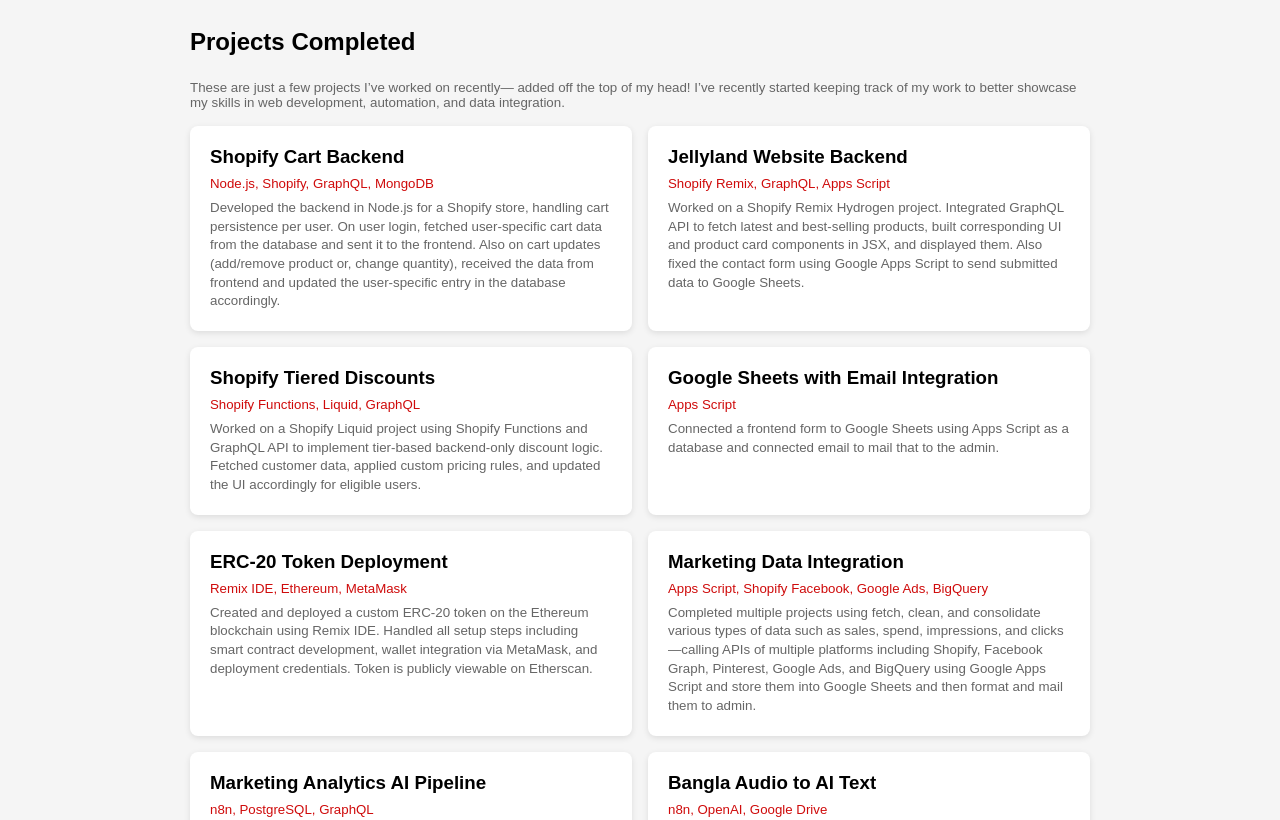
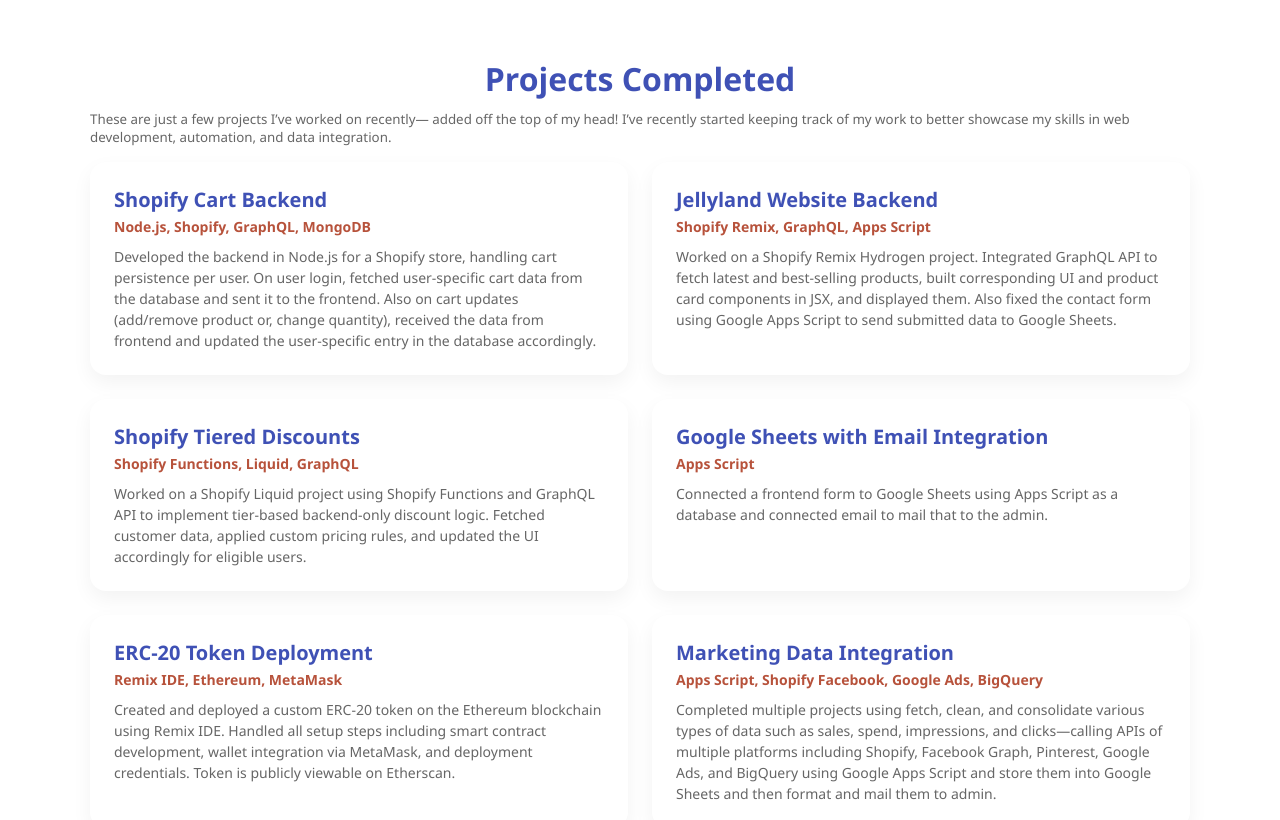
Before and after one commit to Ahmed-51/demo-portfolio, a plain HTML site: page index.html in a window 1280 px wide. Shown: the top 820 px of the page. Drawn offline with Linux system fonts and the light colour scheme.

Commit message:
Update index.html

```diff
--- a/index.html
+++ b/index.html
@@ -1,56 +1,94 @@
 <!DOCTYPE html>
 <html lang="en">
+
 <head>
   <meta charset="UTF-8" />
   <meta name="viewport" content="width=device-width, initial-scale=1" />
   <title>Projects Completed</title>
   <style>
+    :root {
+      --bg: #f0f2f5;
+      --card-bg: #ffffff;
+      --accent: #3f51b5;
+      --text: #333;
+      --muted: #666;
+    }
+
     body {
-    font-family: Arial, sans-serif;
-    padding: 20px;
-    background: #f5f5f5;
+      font-family: 'Segoe UI', Tahoma, sans-serif;
+      margin: 0;
+      padding: 30px 20px;
+      background: white;
+      color: var(--text);
     }
+
     h2 {
-    max-width: 900px;
-    margin: 0 auto 24px;
+      text-align: center;
+      margin-bottom: 10px;
+      font-size: 32px;
+      color: var(--accent);
     }
+
+    .intro {
+      max-width: 800px;
+      margin: 0 auto 40px;
+      font-size: 15px;
+      text-align: center;
+      color: var(--muted);
+    }
+
     .container {
-    display: flex;
-    flex-wrap: wrap;
-    gap: 16px;
-    max-width: 900px;
+      display: grid;
+      grid-template-columns: repeat(auto-fit, minmax(400px, 1fr));
+      gap: 24px;
+      max-width: 1100px;
       margin: 0 auto;
     }
+
     .card {
-    background: white;
-    border-radius: 8px;
-    padding: 20px;
-    flex: 1 1 300px;
-    box-shadow: 0 2px 6px rgba(0,0,0,0.1);
+      background: var(--card-bg);
+      border-radius: 16px;
+      padding: 24px;
+      box-shadow: 0 8px 20px rgba(0, 0, 0, 0.05);
+      transition: transform 0.2s ease, box-shadow 0.2s ease;
     }
+
+    .card:hover {
+      transform: translateY(-6px);
+      box-shadow: 0 12px 28px rgba(0, 0, 0, 0.08);
+    }
+
     .card h3 {
       margin-top: 0;
-    margin-bottom: 8px;
+      margin-bottom: 0;
+      color: var(--accent);
+      font-size: 20px;
     }
+
     .card h5 {
       margin: 4px 0;
-    color: #cf0b0b;
-    font-weight: 400;
+      font-weight: 600;
+      font-size: 14px;
+      color: #B7523B
     }
+
     .card small {
-    color: #666;
+      font-size: 14px;
+      color: var(--muted);
+      line-height: 1.5;
       display: block;
-    margin-top: 8px;
-    line-height: 1.4;
+      margin-top: 10px;
     }
   </style>
 </head>
+
 <body>
 
   <h2>Projects Completed</h2>
   <div class="container">
     <small style="display: block; color: #666; margin-bottom: 16px;">
-    These are just a few projects I’ve worked on recently— added off the top of my head! I’ve recently started keeping track of my work to better showcase my skills in web development, automation, and data integration.
+      These are just a few projects I’ve worked on recently— added off the top of my head! I’ve recently started keeping
+      track of my work to better showcase my skills in web development, automation, and data integration.
     </small>
   </div>
 
@@ -58,63 +96,83 @@
     <div class="card">
       <h3>Shopify Cart Backend</h3>
       <h5>Node.js, Shopify, GraphQL, MongoDB</h5>
-    <small>Developed the backend in Node.js for a Shopify store, handling cart persistence per user. On user login, fetched user-specific cart data from the database and sent it to the frontend. Also on cart updates (add/remove product or, change quantity), received the data from frontend and updated the user-specific entry in the database accordingly.</small>
+      <small>Developed the backend in Node.js for a Shopify store, handling cart persistence per user. On user login,
+        fetched user-specific cart data from the database and sent it to the frontend. Also on cart updates (add/remove
+        product or, change quantity), received the data from frontend and updated the user-specific entry in the
+        database accordingly.</small>
     </div>
 
     <div class="card">
       <h3>Jellyland Website Backend</h3>
       <h5>Shopify Remix, GraphQL, Apps Script</h5>
-    <small>Worked on a Shopify Remix Hydrogen project. Integrated GraphQL API to fetch latest and best-selling products, built corresponding UI and product card components in JSX, and displayed them. Also fixed the contact form using Google Apps Script to send submitted data to Google Sheets.</small>
+      <small>Worked on a Shopify Remix Hydrogen project. Integrated GraphQL API to fetch latest and best-selling
+        products, built corresponding UI and product card components in JSX, and displayed them. Also fixed the contact
+        form using Google Apps Script to send submitted data to Google Sheets.</small>
     </div>
 
     <div class="card">
       <h3>Shopify Tiered Discounts</h3>
       <h5>Shopify Functions, Liquid, GraphQL</h5>
-    <small>Worked on a Shopify Liquid project using Shopify Functions and GraphQL API to implement tier-based backend-only discount logic. Fetched customer data, applied custom pricing rules, and updated the UI accordingly for eligible users.</small>
+      <small>Worked on a Shopify Liquid project using Shopify Functions and GraphQL API to implement tier-based
+        backend-only discount logic. Fetched customer data, applied custom pricing rules, and updated the UI accordingly
+        for eligible users.</small>
     </div>
 
     <div class="card">
       <h3>Google Sheets with Email Integration</h3>
       <h5>Apps Script</h5>
-    <small>Connected a frontend form to Google Sheets using Apps Script as a database and connected email to mail that to the admin.</small>
+      <small>Connected a frontend form to Google Sheets using Apps Script as a database and connected email to mail that
+        to the admin.</small>
     </div>
 
     <div class="card">
       <h3>ERC-20 Token Deployment</h3>
       <h5>Remix IDE, Ethereum, MetaMask</h5>
-    <small>Created and deployed a custom ERC-20 token on the Ethereum blockchain using Remix IDE. Handled all setup steps including smart contract development, wallet integration via MetaMask, and deployment credentials. Token is publicly viewable on Etherscan.</small>
+      <small>Created and deployed a custom ERC-20 token on the Ethereum blockchain using Remix IDE. Handled all setup
+        steps including smart contract development, wallet integration via MetaMask, and deployment credentials. Token
+        is publicly viewable on Etherscan.</small>
     </div>
 
     <div class="card">
       <h3>Marketing Data Integration</h3>
       <h5>Apps Script, Shopify Facebook, Google Ads, BigQuery</h5>
-    <small>Completed multiple projects using fetch, clean, and consolidate various types of data such as sales, spend, impressions, and clicks—calling APIs of multiple platforms including Shopify, Facebook Graph, Pinterest, Google Ads, and BigQuery using Google Apps Script and store them into Google Sheets and then format and mail them to admin.</small>
+      <small>Completed multiple projects using fetch, clean, and consolidate various types of data such as sales, spend,
+        impressions, and clicks—calling APIs of multiple platforms including Shopify, Facebook Graph, Pinterest, Google
+        Ads, and BigQuery using Google Apps Script and store them into Google Sheets and then format and mail them to
+        admin.</small>
     </div>
 
     <div class="card">
       <h3>Marketing Analytics AI Pipeline</h3>
       <h5>n8n, PostgreSQL, GraphQL</h5>
-    <small>Built n8n workflows to fetch daily data from Facebook Graph API, Google Ads API, BigQuery, and Shopify GraphQL API, storing campaign, order, and analytics data into Postgres. Weekly, the data is retrieved and fed into a configured AI agent for trend analysis, performance metrics, and business recommendations.</small>
+      <small>Built n8n workflows to fetch daily data from Facebook Graph API, Google Ads API, BigQuery, and Shopify
+        GraphQL API, storing campaign, order, and analytics data into Postgres. Weekly, the data is retrieved and fed
+        into a configured AI agent for trend analysis, performance metrics, and business recommendations.</small>
     </div>
 
     <div class="card">
       <h3>Bangla Audio to AI Text</h3>
       <h5>n8n, OpenAI, Google Drive</h5>
-    <small>Created an n8n workflow that takes Bangla audio files from Google Drive, transcribes and translates them to English using OpenAI Node, refines the text via an AI agent, and saves the final version back to Google Drive as a file.</small>
+      <small>Created an n8n workflow that takes Bangla audio files from Google Drive, transcribes and translates them to
+        English using OpenAI Node, refines the text via an AI agent, and saves the final version back to Google Drive as
+        a file.</small>
     </div>
 
     <div class="card">
       <h3>Shopify Order Automation</h3>
       <h5>Webhooks, Apps Script</h5>
-    <small>Built an automation using Shopify Webhooks and Google Apps Script to capture new order data on order creation, format it, store it in Google Sheets, and email it to the admin.</small>
+      <small>Built an automation using Shopify Webhooks and Google Apps Script to capture new order data on order
+        creation, format it, store it in Google Sheets, and email it to the admin.</small>
     </div>
 
     <div class="card">
       <h3>Technical Research</h3>
       <h5>Various Topics</h5>
-    <small>Frequently conduct research on topics such as Shopify–WooCommerce order sync, Web3 web app development, cryptocurrency creation, and automation and data analysis by GCP and Apps Script, exploring their technical implementation and real-world impact.</small>
+      <small>Frequently conduct research on topics such as Shopify–WooCommerce order sync, Web3 web app development,
+        cryptocurrency creation, and automation and data analysis by GCP and Apps Script, exploring their technical
+        implementation and real-world impact.</small>
     </div>
   </div>
+</body>
 
-</body>
 </html>
```
Lines whose indentation alone changed are shown as unchanged.
